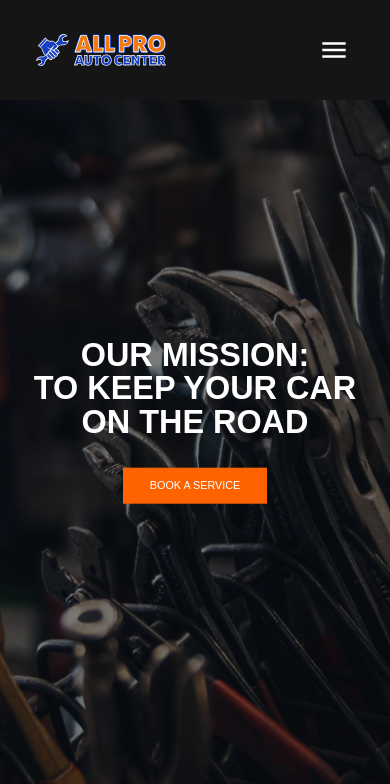
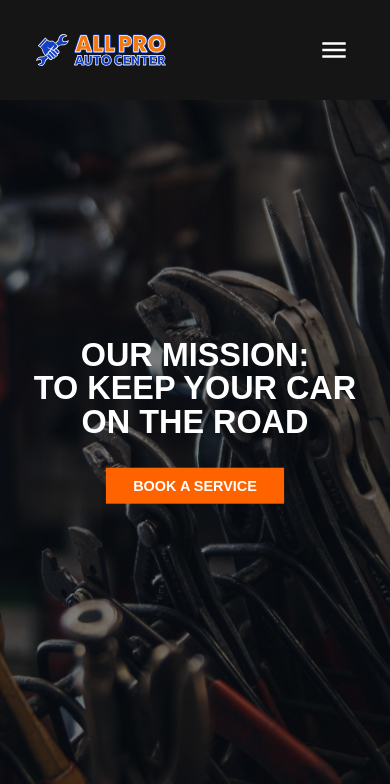
Before and after one commit to Nesmith-Charlesii/nesmith-charlesii.github.io, a React (Create React App) app: page / in a window 390 px wide. Shown: the top 784 px of the page. Built offline with nearby package versions, Linux system fonts and the light colour scheme; a web font is replaced by a local one.

Commit message:
added hero transitions, service section transitions. book now in mobile redirects to setmore website. book now cta's identical in font size/font family. tightened spacing of review text, stars, author name. inspection coupon bottom text enlarged

```diff
--- a/src/components/booking.jsx
+++ b/src/components/booking.jsx
@@ -61,7 +61,7 @@ export const Booking = () => {
         },
         bookingCtaMobile: {
             height: "auto",
-            width: "210px",
+            width: "180px",
             backgroundColor: "rgb(21, 21, 21)",
             display: "flex",
             justifyContent: "center",
@@ -105,7 +105,7 @@ export const Booking = () => {
                     :
 
                     <div className={classes.bookingCtaMobile}>
-                        <a href='https://allproautocenter.setmore.com/'>
+                        <a href='https://allproautocenter.setmore.com/' target="_blank">
                             <div className={classes.mobileCtaContext}>
                                 <p>GET STARTED</p>
                                 <CtaArrow />
--- a/src/components/hero.jsx
+++ b/src/components/hero.jsx
@@ -2,7 +2,7 @@ import React from 'react';
 import { createUseStyles } from 'react-jss';
 import HeroImage from '../assets/img/heroImage2.jpeg';
 import AnchorLink from 'react-anchor-link-smooth-scroll';
-import { useTheme } from '@mui/material'
+import { useTheme, useMediaQuery } from '@mui/material'
 
 export const Hero = () => {
     const theme = useTheme();
@@ -31,6 +31,7 @@ export const Hero = () => {
             position: "absolute",
         },
         heroText: {
+            position: "relative",
             textAlign: "center",
             fontFamily: "helvetica, sans-serif",
             fontWeight: "bold",
@@ -87,22 +88,52 @@ export const Hero = () => {
                 textDecoration: "none",
                 color: "#FFFFFF"
             }
-        }
+        },
+        bookBtnMobile: {
+            fontFamily: "arial, helvetica",
+            fontSize: "1.9vh",
+            fontWeight: 600,
+        },
+        heroTextAnimation: {
+            animationName: "$heroTextAnimation",
+            animationDuration: "1.5s",
+            animationFillMode: "forwards",
+            animationIterationCount: 1
+        },
+        "@keyframes heroTextAnimation": {
+            "0%": {
+                opacity: 0,
+                bottom: -20
+            },
+            "100%": {
+                opacity: 1,
+                bottom: 0
+            }
+        },
     })
 
     const classes = useStyles();
+    const mobileView = useMediaQuery(theme.breakpoints.down("800"));
 
     return (
         <div id="home" className={classes.heroContainer}>
             <div className={classes.heroBackground}>
 
             </div>
-            <div className={classes.heroContent}>
-                <div className={classes.heroText}>
+            <div className={`${classes.heroContent} `}>
+                <div className={`${classes.heroText} ${classes.heroTextAnimation}`}>
                     <h1>our mission:</h1>
                     <h1>to keep your car</h1>
                     <h1>on the road</h1>
-                    <AnchorLink offset="100" href="#booking"><button className={classes.bookBtn} id="bookBtn">book a service</button></AnchorLink>
+                    {
+                        !mobileView ?
+
+                        <AnchorLink offset="100" href="#booking"><button className={classes.bookBtn} id="bookBtn">book a service</button></AnchorLink>
+
+                        :
+
+                        <a href='https://allproautocenter.setmore.com/' target="_blank" ><button className={`${classes.bookBtnMobile} ${classes.bookBtn}`} id="bookBtn">book a service</button></a>
+                    }
                 </div>
             </div>
         </div>
--- a/src/components/navbar.jsx
+++ b/src/components/navbar.jsx
@@ -338,8 +338,8 @@ export const NavBar = () => {
                     </IconButton>
                 </div>
                 <ul className={classes.mobileMenu}>
+                    <li className={classes.mobileMenuLinks}><AnchorLink onClick={() => setDrawerIsOpen(false) } offset="145" href="#services" >services</AnchorLink></li>
                     <li className={classes.mobileMenuLinks}><AnchorLink onClick={() => setDrawerIsOpen(false) } offset="90" href="#about">about</AnchorLink></li>
-                    <li className={classes.mobileMenuLinks}><AnchorLink onClick={() => setDrawerIsOpen(false) } offset="145" href="#services" >services</AnchorLink></li>
                     <li className={classes.mobileMenuLinks}><AnchorLink onClick={() =>  setDrawerIsOpen(false) } offset="100" href="#contact">contact</AnchorLink></li>
                     <li className={classes.mobileMenuLinks}><AnchorLink onClick={() => setDrawerIsOpen(false) } offset="100" href="#booking">book a service</AnchorLink></li>
                 </ul>
--- a/src/components/testimonials.jsx
+++ b/src/components/testimonials.jsx
@@ -150,10 +150,11 @@ export const Testimonial = (props) => {
             marginBottom: "10px",
             [theme.breakpoints.down('1080')]: {
                 textAlign: "center",
-                fontSize: "18px",
+                fontSize: "20px",
                 fontWeight: 600,
                 fontStyle: "normal",
                 marginTop: "-10px",
+                marginBottom: "25px"
             }
         },
         star_rating: {
@@ -168,6 +169,7 @@ export const Testimonial = (props) => {
                 }
             },
             [theme.breakpoints.down('1080')]: {
+                marginBottom: "-22px",
                 transform: "scale(1.2)"
             }
         },
@@ -343,7 +345,7 @@ export const Testimonial = (props) => {
 
                                 <div className={`${classes.carouselIndicatorDot} ${classes.indicatorFill}`} key={uuid4()}></div>
                                 :
-                                <div className={`${classes.carouselIndicatorDot} `} onClick={() => (selectReview(index))} onTouchMove={(e) => e.touches[0].clientX > 0 ? selectReview(index + 1) : selectReview(index - 1) } key={uuid4()}></div>
+                                <div className={`${classes.carouselIndicatorDot} `} onClick={() => (selectReview(index))} key={uuid4()}></div>
                         )
                     }
                 </div>
```
Also changed, not shown: src/components/services.jsx (+44 -8 lines), src/assets/img/coupon2.svg.
